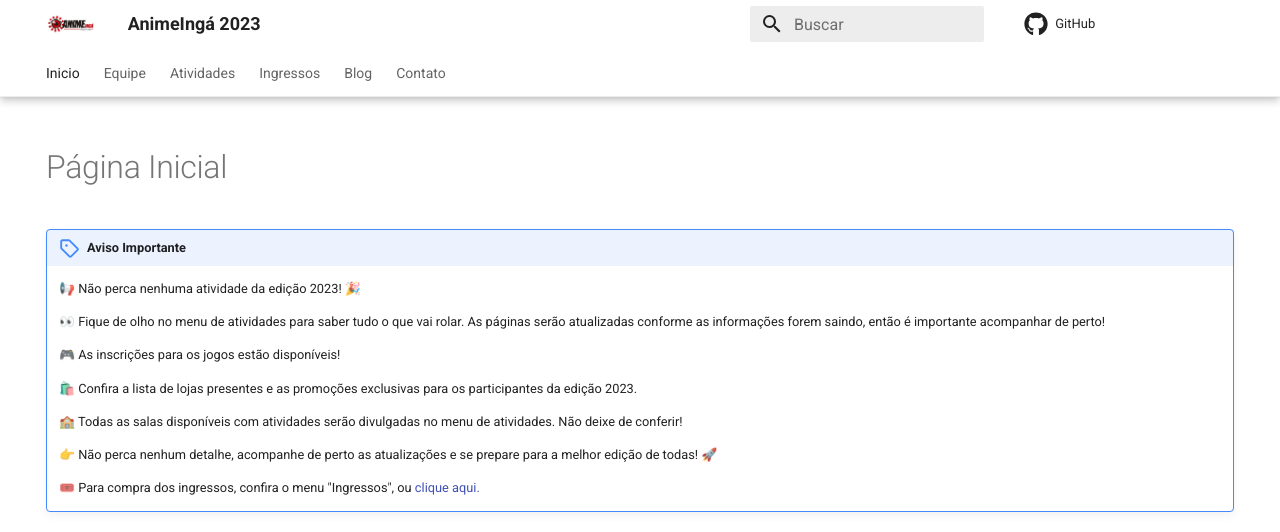
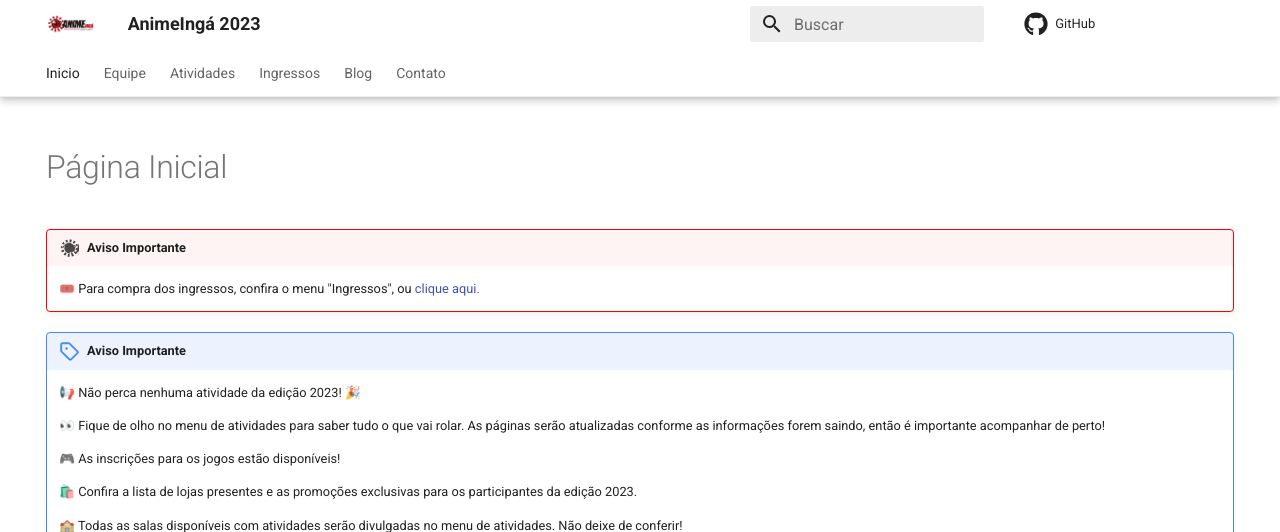
Before and after one commit to AnimeInga/animeinga.github.io, an MkDocs documentation site: the page built from docs/index.md, in a window 1280 px wide and 1400 px high, cut to the strip 0-532 px from the top of the window. Built offline with MkDocs 1.6.1 and Material for MkDocs 9.7.7, drawn with Linux system fonts in a browser that asks for light colours; emoji names are drawn with the system emoji font; plug-ins that fetch from the network failed and are left out.

Commit message:
feat: animeinga adannot

```diff
--- a/docs/index.md
+++ b/docs/index.md
@@ -5,6 +5,10 @@ hide:
 ---
 
 # Página Inicial
+
+!!! animeinga-icon "Aviso Importante"
+
+    🎟️ Para compra dos ingressos, confira o menu "Ingressos", ou [clique aqui.](ingressos.md)
 
 !!! note "Aviso Importante"
 
--- a/docs/stylesheets/extra.css
+++ b/docs/stylesheets/extra.css
@@ -1,20 +1,20 @@
 :root {
-    --md-admonition-icon--codaqui-icon: url('http://localhost:8000/assets/icons/codaqui.svg')
+    --md-admonition-icon--animeinga-icon: url('/assets/favicon.png')
     }
 
-    .md-typeset .admonition.codaqui-icon,
-    .md-typeset details.codaqui-icon {
-        border-color: rgb(72, 72, 72);
+    .md-typeset .admonition.animeinga-icon,
+    .md-typeset details.animeinga-icon {
+        border-color: rgb(255, 0, 0);
     }
 
-    .md-typeset .codaqui-icon > .admonition-title,
-    .md-typeset .codaqui-icon > summary {
-        background-color: rgba(72, 72, 72, 0.1);
+    .md-typeset .animeinga-icon > .admonition-title,
+    .md-typeset .animeinga-icon > summary {
+        background-color: rgba(255, 145, 145, 0.1);
     }
 
-    .md-typeset .codaqui-icon > .admonition-title::before,
-    .md-typeset .codaqui-icon > summary::before {
+    .md-typeset .animeinga-icon > .admonition-title::before,
+    .md-typeset .animeinga-icon > summary::before {
         background-color: rgb(72, 72, 72);
-        -webkit-mask-image: var(--md-admonition-icon--codaqui-icon);
-        mask-image: var(--md-admonition-icon--codaqui-icon);
+        -webkit-mask-image: var(--md-admonition-icon--animeinga-icon);
+        mask-image: var(--md-admonition-icon--animeinga-icon);
     }
```
Also changed, not shown: other parts of docs/index.md (+0 -2 lines).
